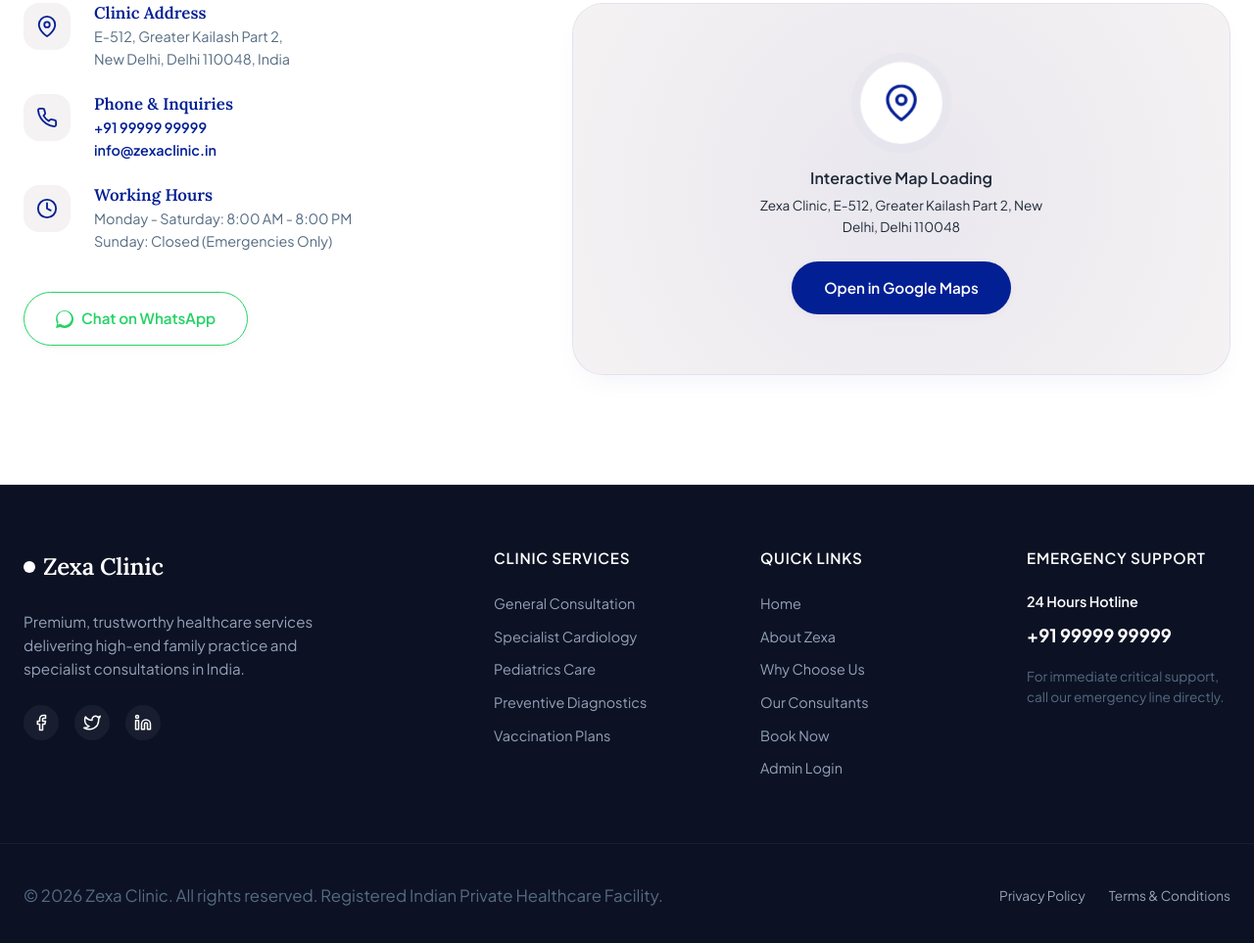
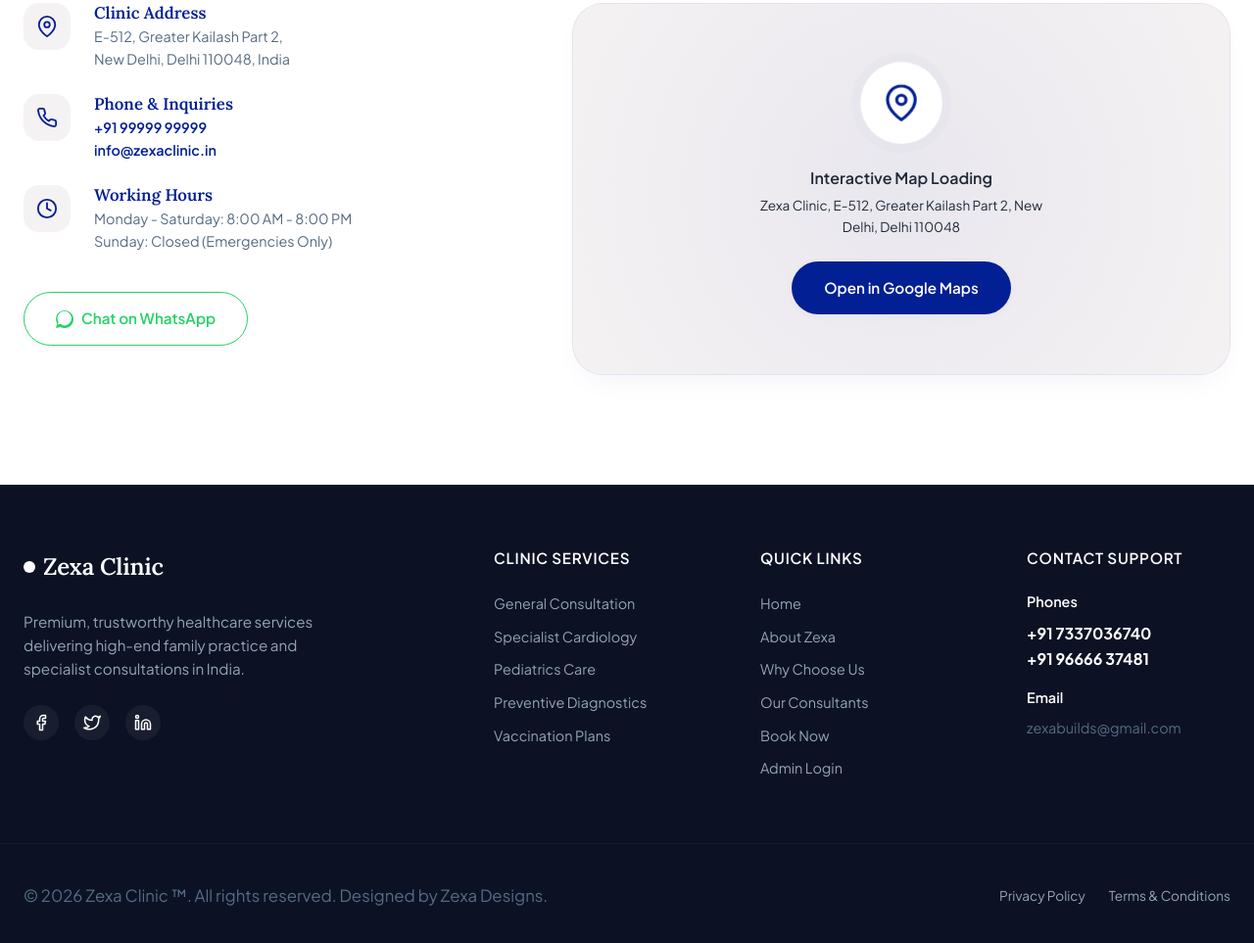
Before and after one commit to SSVCHARAN/zexa-clinic-frontend, a plain HTML site: page index.html in a window 1280 px wide. Shown: the part 6673-7636 px from the top of the page at 98% size. Drawn offline with Linux system fonts and the light colour scheme.

Commit message:
Update footer with contact info and design credits

```diff
--- a/index.html
+++ b/index.html
@@ -699,15 +699,21 @@
       </div>
 
       <div class="footer-column">
-        <h4>Emergency Support</h4>
-        <p style="font-size: 0.9rem; margin-bottom: var(--space-xs); color: var(--color-accent); font-weight: 600;">24 Hours Hotline</p>
-        <p style="font-size: 1.15rem; color: var(--color-accent); font-weight: 700; margin-bottom: var(--space-sm);"><a href="tel:+919999999999" style="color: inherit; text-decoration: none;">+91 99999 99999</a></p>
-        <p style="font-size: 0.85rem;">For immediate critical support, call our emergency line directly.</p>
+        <h4>Contact Support</h4>
+        <p style="font-size: 0.9rem; margin-bottom: var(--space-xs); color: var(--color-accent); font-weight: 600;">Phones</p>
+        <p style="font-size: 1rem; color: var(--color-accent); font-weight: 700; margin-bottom: var(--space-xs);">
+          <a href="tel:+917337036740" style="color: inherit; text-decoration: none;">+91 7337036740</a><br>
+          <a href="tel:+919666637481" style="color: inherit; text-decoration: none;">+91 96666 37481</a>
+        </p>
+        <p style="font-size: 0.9rem; margin-bottom: var(--space-xs); color: var(--color-accent); font-weight: 600; margin-top: var(--space-sm);">Email</p>
+        <p style="font-size: 0.9rem;">
+          <a href="mailto:zexabuilds@gmail.com" style="color: inherit; text-decoration: none;">zexabuilds@gmail.com</a>
+        </p>
       </div>
     </div>
 
     <div class="container footer-bottom">
-      <p>&copy; 2026 Zexa Clinic. All rights reserved. Registered Indian Private Healthcare Facility.</p>
+      <p>&copy; 2026 Zexa Clinic &trade;. All rights reserved. Designed by Zexa Designs.</p>
       <div class="footer-bottom-links">
         <a href="#">Privacy Policy</a>
         <a href="#">Terms & Conditions</a>
@@ -716,7 +722,7 @@
   </footer>
 
   <!-- --- Floating WhatsApp CTA --- -->
-  <a href="https://wa.me/919999999999?text=Hello%20Zexa%20Clinic,%20I'd%20like%20to%20ask%20a%20question." class="floating-whatsapp" target="_blank" rel="noopener noreferrer" aria-label="Chat with Zexa Clinic on WhatsApp">
+  <a href="https://wa.me/917337036740?text=Hello%20Zexa%20Clinic,%20I'd%20like%20to%20ask%20a%20question." class="floating-whatsapp" target="_blank" rel="noopener noreferrer" aria-label="Chat with Zexa Clinic on WhatsApp">
     <svg xmlns="http://www.w3.org/2000/svg" viewBox="0 0 24 24"><path d="M.057 24l1.687-6.163c-1.041-1.804-1.588-3.849-1.587-5.946C.06 5.348 5.397.01 12.008.01c3.202.001 6.212 1.246 8.477 3.514 2.266 2.268 3.507 5.28 3.505 8.484-.004 6.657-5.34 11.997-11.953 11.997-2.005-.001-3.973-.502-5.73-1.455L0 24zm6.59-4.846c1.6.95 3.188 1.449 4.825 1.451 5.436 0 9.86-4.37 9.864-9.799.002-2.63-1.023-5.101-2.885-6.965C16.59 1.977 14.113.953 11.999.953c-5.442 0-9.866 4.372-9.87 9.802-.001 1.77.487 3.5 1.414 5.016l-.994 3.63 3.738-.97c1.496.812 3.109 1.238 4.77 1.223z"/></svg>
     Chat Now
   </a>
```
